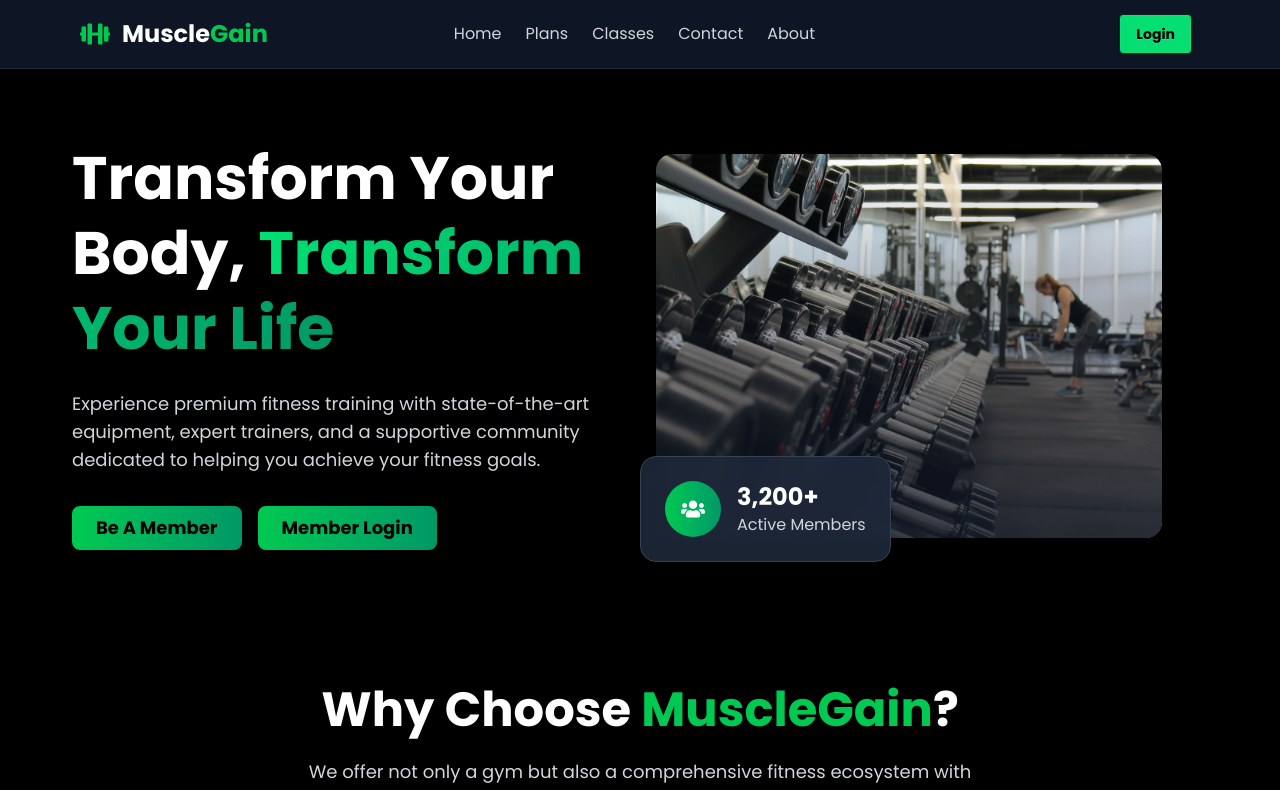
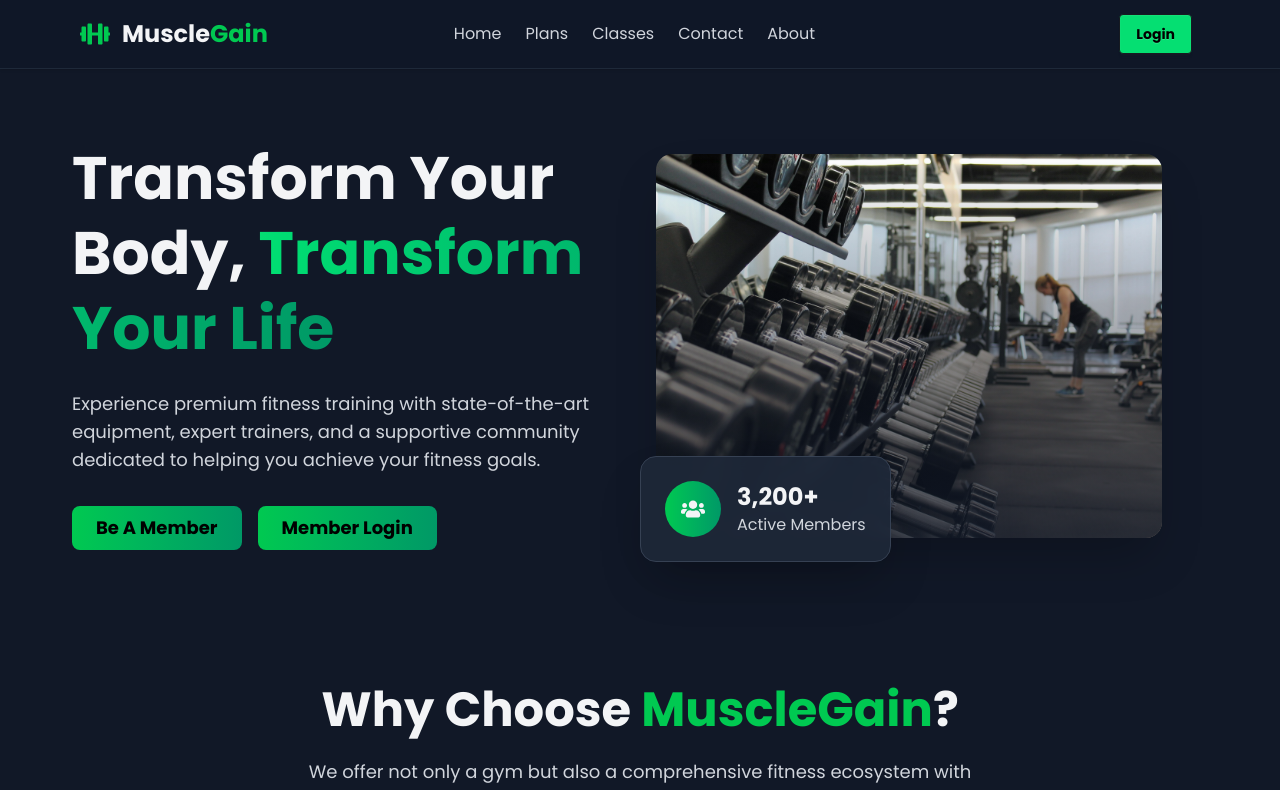
Before and after one commit to tanvirulislam149/gym_management_client, a Next.js app: page / in a window 1280 px wide. Shown: the top 790 px of the page. Built offline with nearby package versions, Linux system fonts and the light colour scheme; no server answers.

Commit message:
bg color fixed

```diff
--- a/components/Fitness_classes/Fitness_classes.jsx
+++ b/components/Fitness_classes/Fitness_classes.jsx
@@ -88,7 +88,7 @@ const Fitness_classes = () => {
           {classes.map((classItem, index) => (
             <div
               key={index}
-              className="bg-gray-800/70 backdrop-blur-sm rounded-2xl overflow-hidden border border-gray-700 hover:border-green-500/50 transition-all duration-300 hover:transform hover:-translate-y-2"
+              className="bg-gray-800/70 backdrop-blur-sm rounded-2xl overflow-hidden border border-gray-700 hover:border-green-500 transition-all duration-300 hover:transform hover:-translate-y-2"
             >
               <div
                 className={`h-48 bg-gradient-to-r flex items-center justify-center`}
--- a/src/app/globals.css
+++ b/src/app/globals.css
@@ -10,8 +10,8 @@
 }
 
 :root {
-  --background: #000000;
-  --foreground: #ffffff;
+  --background: #111827;
+  --foreground: #f3f4f6;
 }
 
 @theme inline {
```
